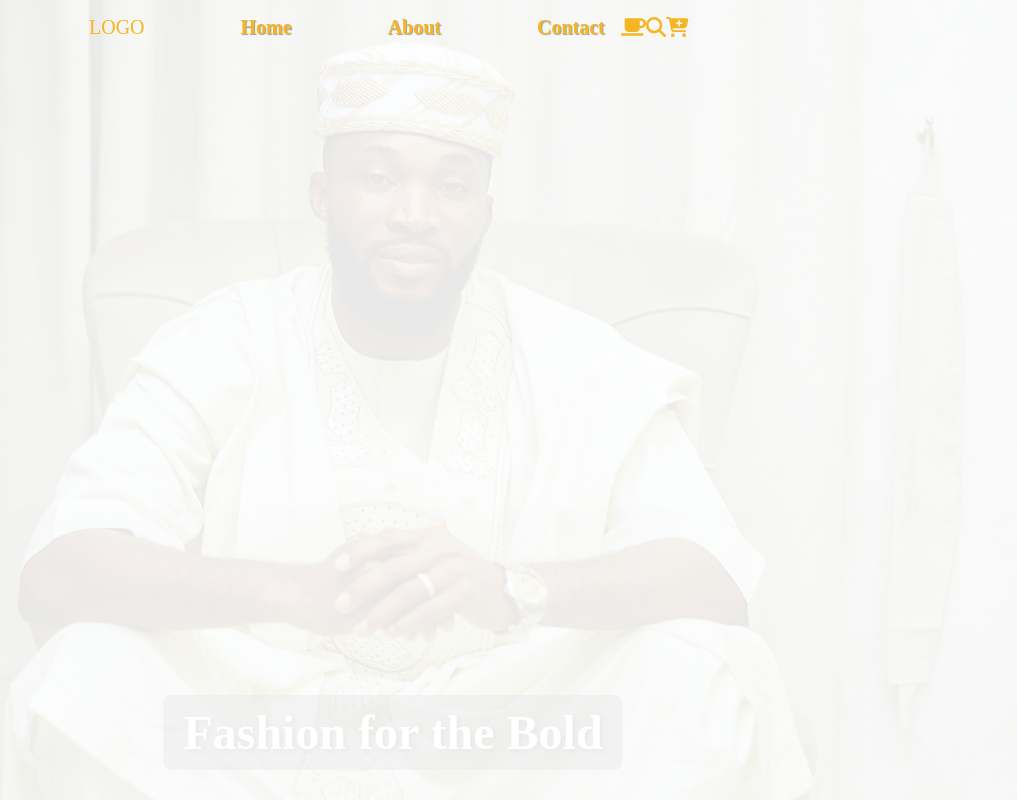
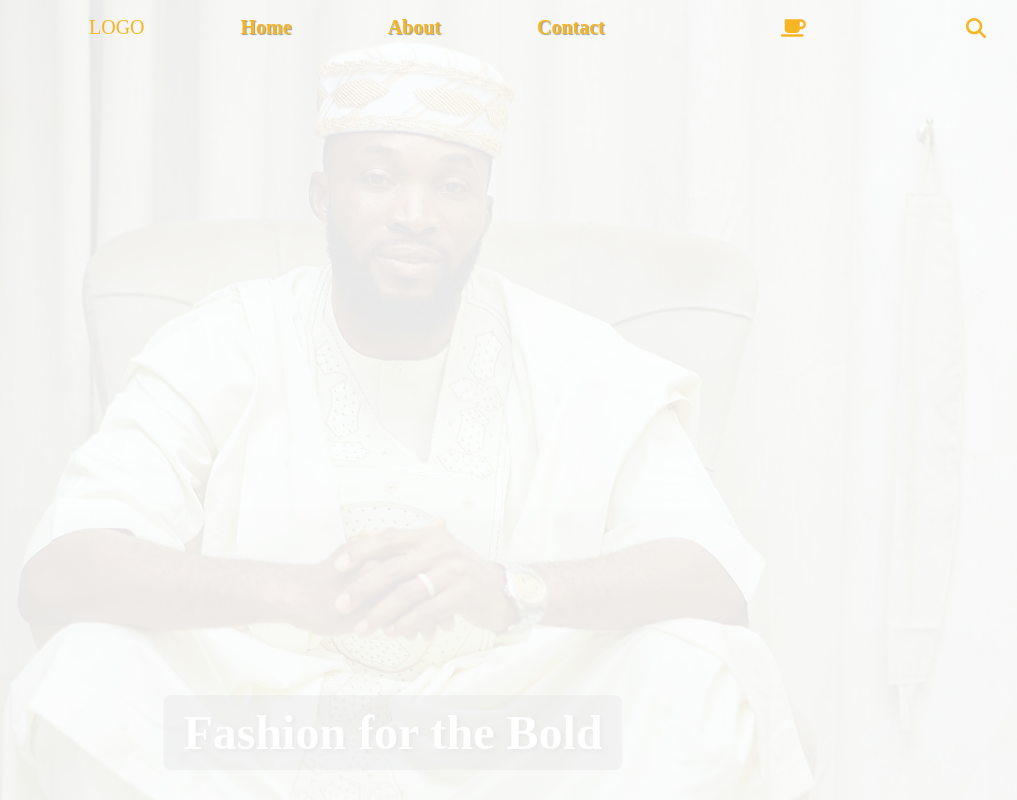
Before and after one commit to mrauthentik/Encanto, a React (Vite) app in the folder alaran/: page / in a window 1280 px wide. Shown: the top 800 px of the page, without its empty margins (247-1264 px from the left). Built offline with nearby package versions, Linux system fonts and the light colour scheme; a web font is replaced by a local one.

Commit message:
feat: add MUI icons package and clean up imports in NavBar component

```diff
--- a/alaran/package.json
+++ b/alaran/package.json
@@ -15,6 +15,7 @@
     "@fortawesome/free-regular-svg-icons": "^6.7.2",
     "@fortawesome/free-solid-svg-icons": "^6.7.2",
     "@fortawesome/react-fontawesome": "^0.2.2",
+    "@mui/icons-material": "^6.3.1",
     "framer-motion": "^11.16.4",
     "react": "^18.3.1",
     "react-dom": "^18.3.1"
--- a/alaran/src/App.css
+++ b/alaran/src/App.css
@@ -35,6 +35,12 @@ ul{
   text-shadow: #0000005d 1px 1px 1px;
   margin-left: 5rem;
   font-weight: 600;
+}
+.icons{
+  display: flex;
+  gap: 10rem;
+  font-size: 20px;
+  margin-left: 10rem;
 }
 
 /* Slider style */
--- a/alaran/src/App.jsx
+++ b/alaran/src/App.jsx
@@ -1,8 +1,9 @@
 import './App.css'
-import '@fontawesome/fontawesome-free/css/all.css';
 import About from './components/About'
 import Landing from './components/Landing'
 import NavBar from './components/NavBar'
+
+
 
 function App() {
    return (
--- a/alaran/src/components/NavBar.jsx
+++ b/alaran/src/components/NavBar.jsx
@@ -1,7 +1,7 @@
 import React, { useEffect } from 'react';
 import { motion, useAnimation } from 'framer-motion';
-import { FontAwesomeIcon } from '@fortawesome/react-fontawesome';
-import { faCoffee, faSearch, faCartPlus } from '@fortawesome/free-solid-svg-icons';
+import { FontAwesomeIcon } from '@fortawesome/react-fontawesome'
+import { faCoffee, faSearch, faCartPlus } from '@fortawesome/free-solid-svg-icons'
 
 const NavBar = () => {
   const controls = useAnimation();
```
Also changed, not shown: 1 other file (tests, documents, lock files or other folders).
